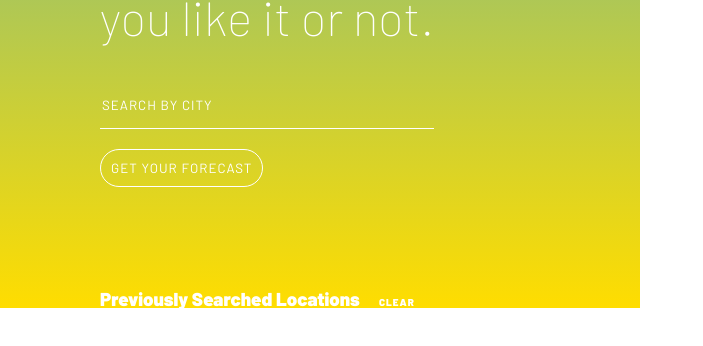
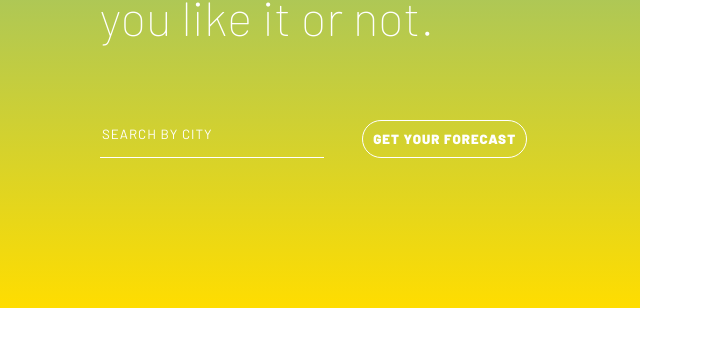
Before and after one commit to ggzaragoza/Zaragoza-HW-Wk6-WeatherDashboard, a plain HTML site: page index.html in a window 1280 px wide. Shown: the part 492-838 px from the top of the page, without its empty margins (0-703 px from the left). Drawn offline with nearby package versions, Linux system fonts and the light colour scheme.

Commit message:
Minor updates to CSS & HTML

```diff
--- a/assets/style.css
+++ b/assets/style.css
@@ -37,9 +37,9 @@ h2 {
 }
 
 input {
-    display: block;
-    width: 75%;
-    margin-top: 50px;
+    display: inline;
+    width: 50%;
+    margin-top: 40px;
     border: none;
     outline: none;
     color: white;
@@ -57,11 +57,14 @@ input {
 }
 
 #submit {
-    margin-top: 20px;
+    position: relative;
+    top: 5px;
+    margin-left: 35px;
     border: 1px solid white;
     border-radius: 50px;
     background-color: transparent;
     color: white;
+    font-weight: bold;
     letter-spacing: 1px;
     font-family: 'Barlow', sans-serif;
     padding: 10px;
@@ -70,7 +73,7 @@ input {
 
 #history {
     padding: 0;
-    margin-top: 100px;
+    margin-top: 225px;
     width: 100%;
     text-align: left;
 }
@@ -111,6 +114,10 @@ input {
     cursor: pointer;
 }
 
+footer {
+    position: relative;
+    top: 300px;
+}
 footer p {
     margin: 0;
     margin-right: 100px;
```
Also changed, not shown: assets/script.js (+0 -16 lines).
